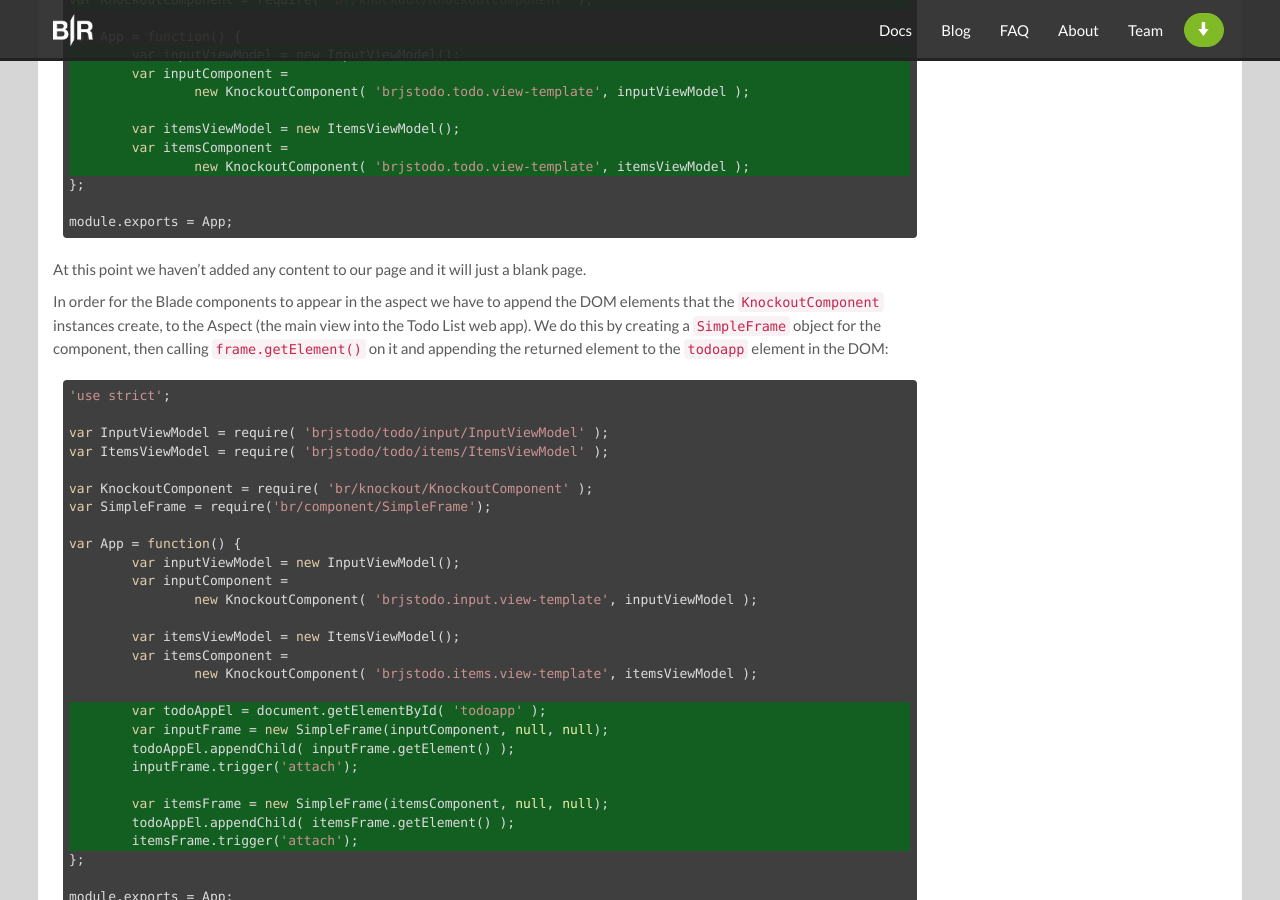
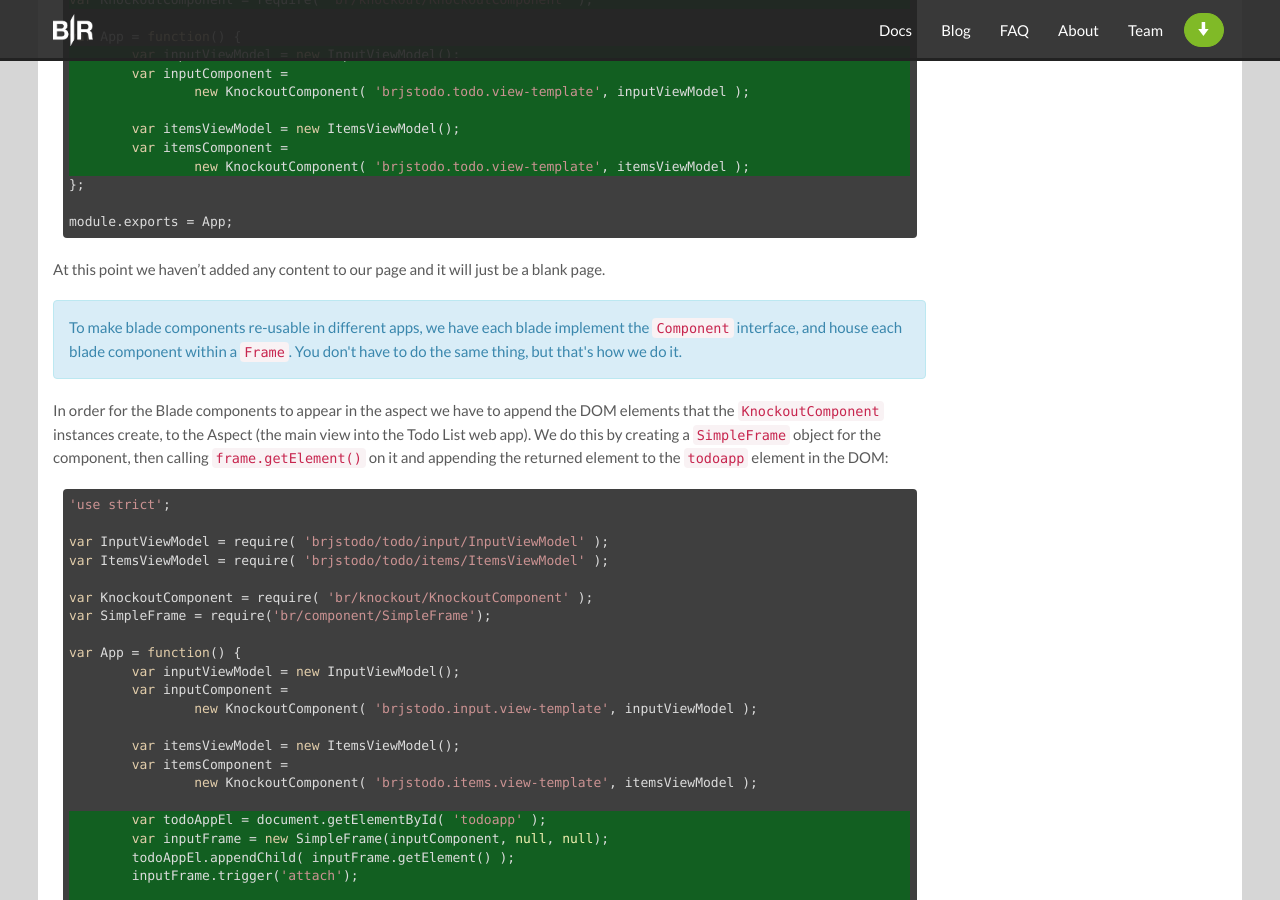
Before and after one commit to BladeRunnerJS/brjs-site, a Jekyll site: the page built from docs/use/getting_started.md, in a window 1280 px wide and 900 px high, scrolled down 19772 px. Built offline with Jekyll 4.4.1, drawn with Linux system fonts in a browser that asks for light colours; nearby versions of some CDN libraries; Markdown is read by kramdown in place of the engine named in the settings.

Commit message:
Added an info box explaining why we use 'SimpleFrame' objects.

````diff
--- a/docs/use/getting_started.md
+++ b/docs/use/getting_started.md
@@ -766,7 +766,15 @@ var App = function() {
 module.exports = App;
 ```
 
-At this point we haven't added any content to our page and it will just a blank page.
+At this point we haven't added any content to our page and it will just be a blank page.
+
+<div class="alert alert-info">
+	<p>
+		To make blade components re-usable in different apps, we have each blade implement the <code>Component</code>
+		interface, and house each blade component within a <code>Frame</code>. You don't have to do the same thing, but
+		that's how we do it.
+	</p>
+</div>
 
 In order for the Blade components to appear in the aspect we have to append the DOM elements that the `KnockoutComponent` instances create, to the Aspect (the main view into the Todo List web app). We do this by creating a `SimpleFrame` object for the component, then calling `frame.getElement()` on it and appending the returned element to the `todoapp` element in the DOM:
 
````
